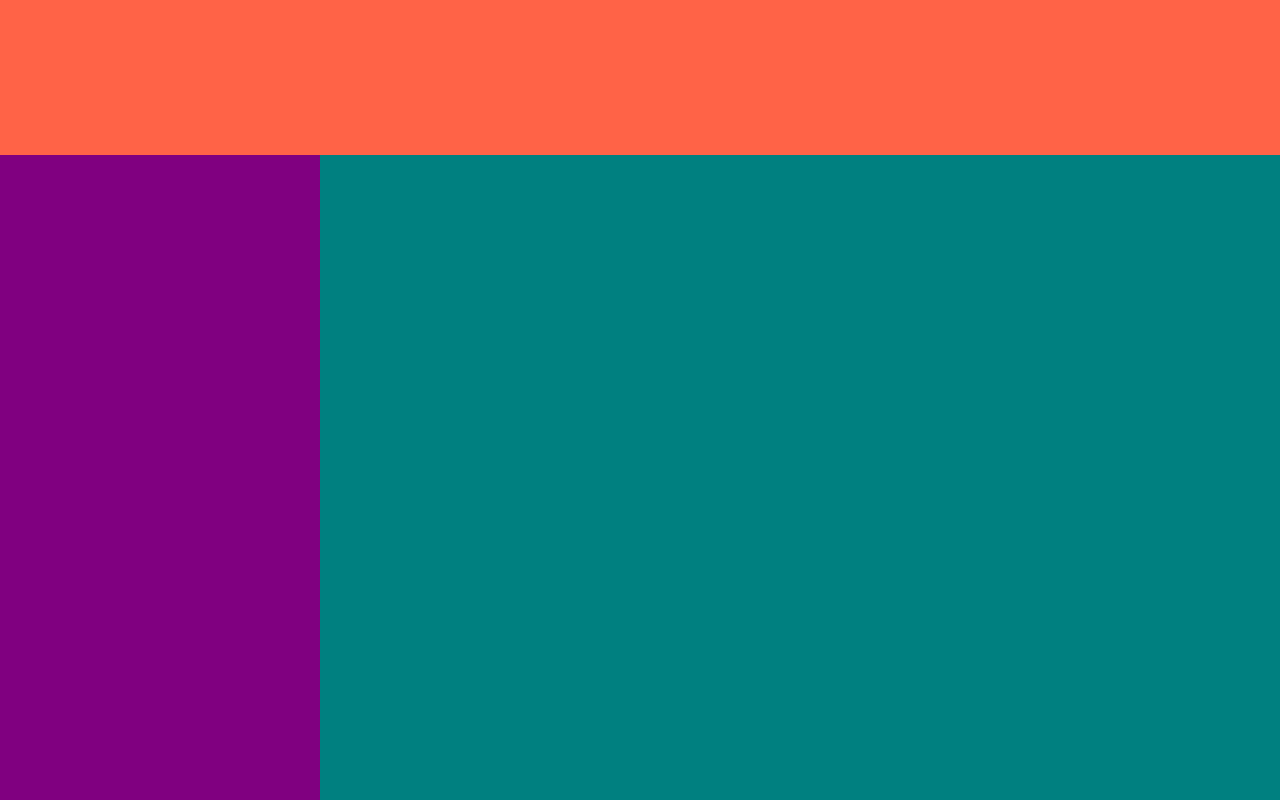
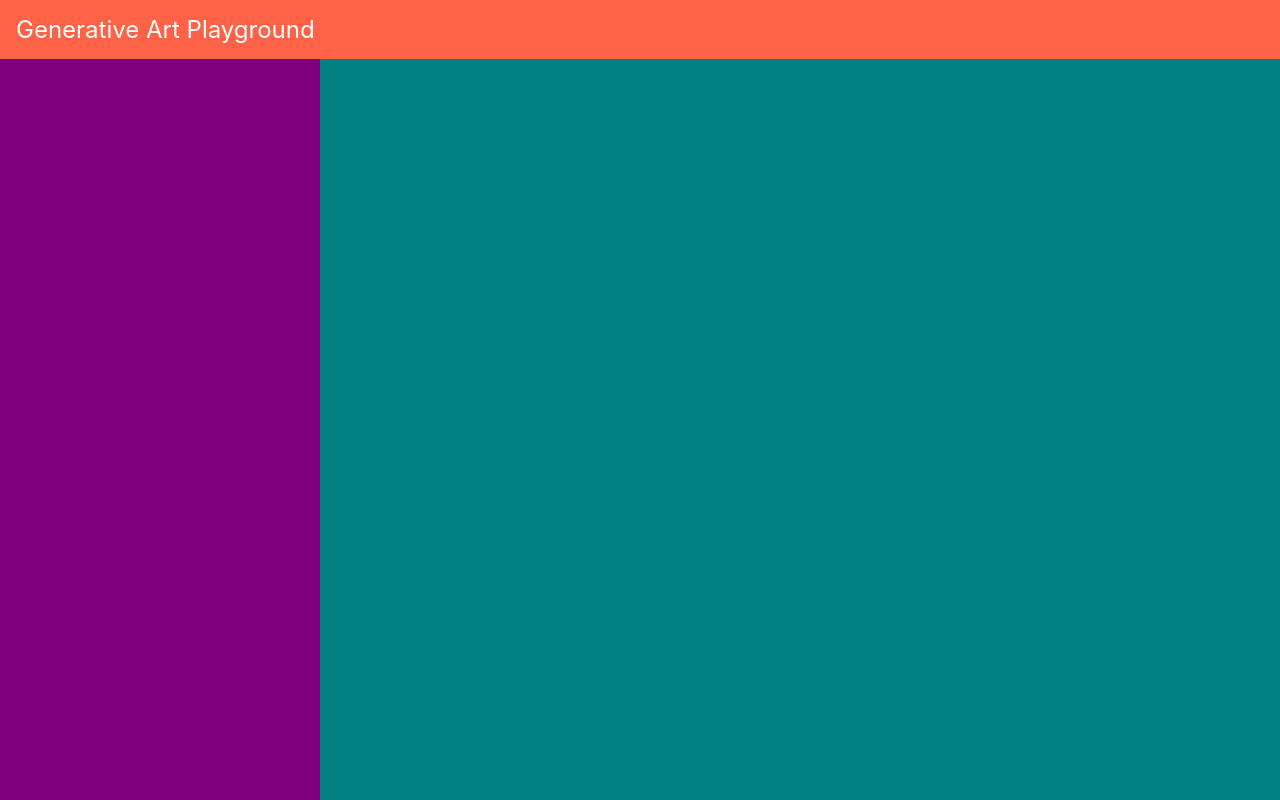
Before and after one commit to tooth-palm/triangle-playground, a React (Create React App) app: page / in a window 1280 px wide. Built offline with nearby package versions, Linux system fonts and the light colour scheme.

Commit message:
AppBarの作成

```diff
--- a/src/App.js
+++ b/src/App.js
@@ -1,4 +1,4 @@
-import { Box, Flex } from "@chakra-ui/react";
+import { Box, Flex, Text } from "@chakra-ui/react";
 import MediaQuery from "react-responsive";
 
 import Canvas from "./Components/Canvas";
@@ -7,7 +7,18 @@ import sketch from "./sketch";
 function App() {
   return (
     <Flex flexDirection="column" h="100vh">
-      <Box w="100%" h={48} bg="tomato"></Box>
+      <Box
+        w="100%"
+        h={16}
+        pl="4"
+        display="flex"
+        alignItems="center"
+        bg="tomato"
+      >
+        <Text fontSize="2xl" color="white">
+          Generative Art Playground
+        </Text>
+      </Box>
       <MediaQuery query="(min-width: 820px)">
         <Flex w="100%" h="100%" alignItems="stretch">
           <Box flexBasis={320} flexGrow={0} bg="purple"></Box>
```
